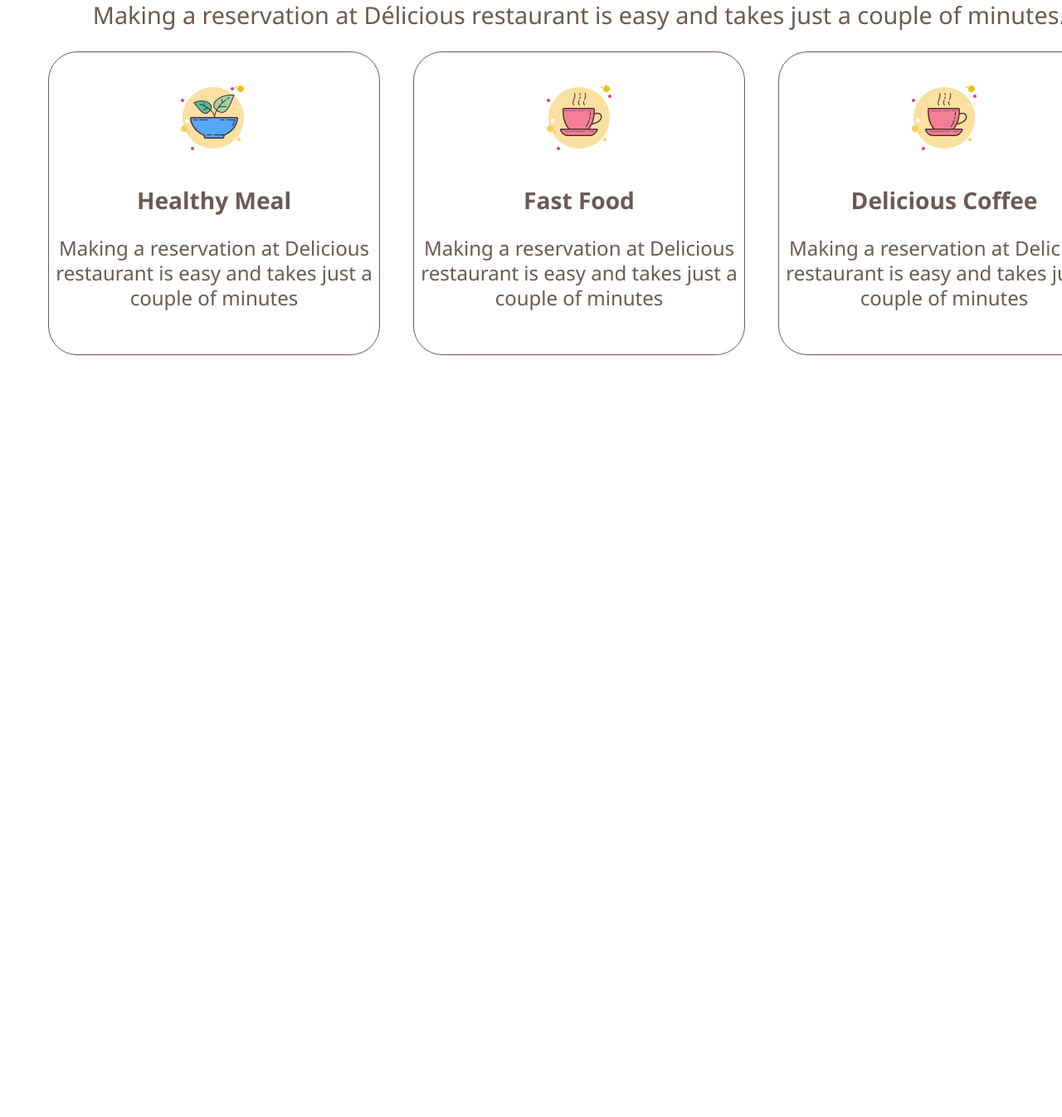
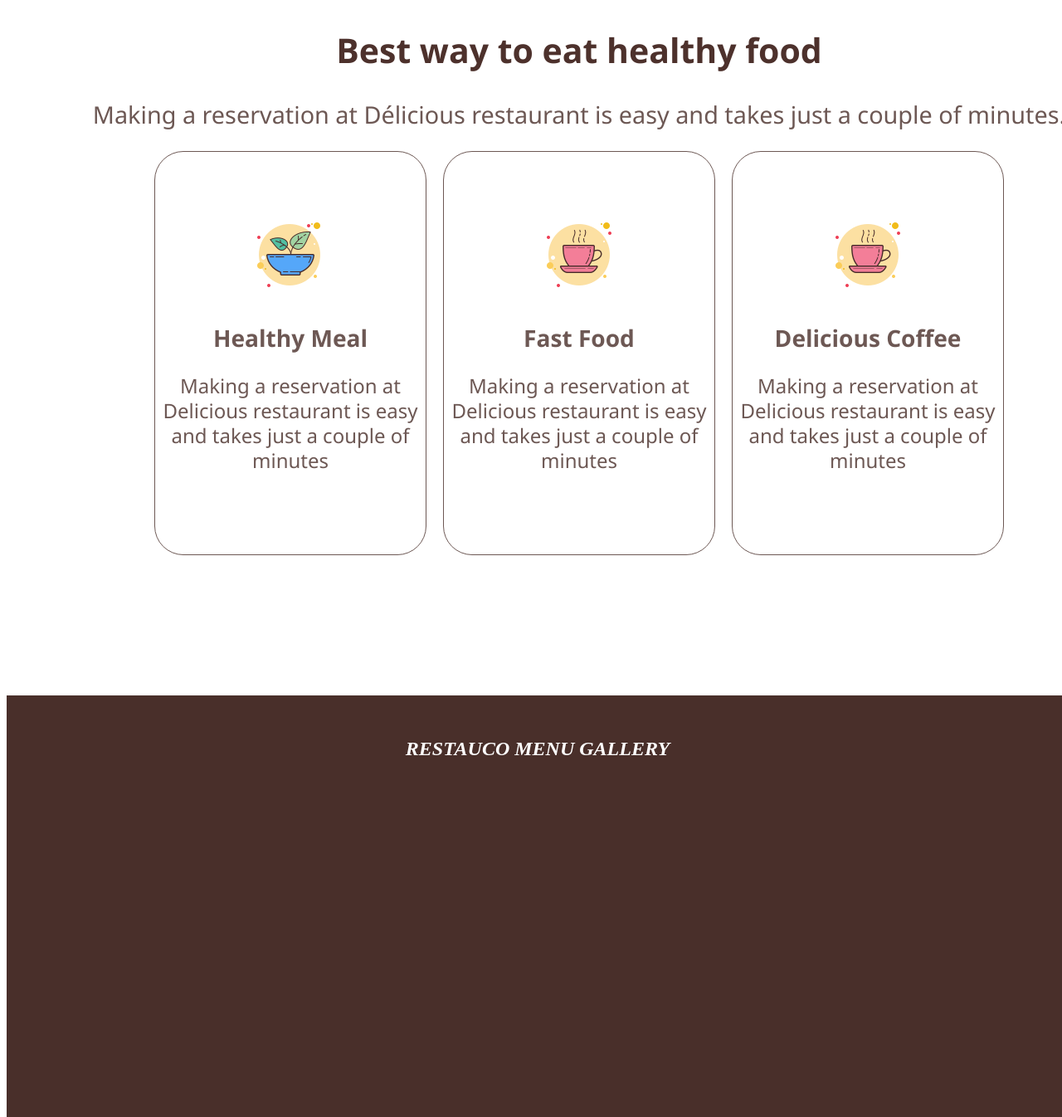
Before and after one commit to blackbird77ad/Project-2-MEST, a plain HTML site: page index.html in a window 1280 px wide. Shown: the part 974-2320 px from the top of the page at 83% size. Before the commit the page ends 1692 px from the top, so only its background shows below. Drawn offline with Linux system fonts and the light colour scheme.

Commit message:
Menu section added

```diff
--- a/index.html
+++ b/index.html
@@ -102,7 +102,26 @@ Making a reservation at Delicious restaurant is easy and takes just a couple of
   <!-- Home section ends here -->
 
   <!-- Menu section goes here -->
-  <section></section>
+  <section class="menu">
+
+  <h2>
+    RESTAUCO MENU GALLERY
+  </h2>
+
+  <div>
+
+    <div>
+    <img src="" alt="">
+    </div>
+    <div>
+    <img src="" alt="">
+    </div>
+    <div>
+    <img src="" alt="">
+    </div>
+
+  </div>
+  </section>
   <!-- Menu section ends here -->
 
   <!-- About section starts here -->
--- a/styles.css
+++ b/styles.css
@@ -1,7 +1,7 @@
 /* Navbar Styles */
 .navbar {
   height: 8vh;
-  width: calc();
+  width: 100vw;
   display: flex;
   justify-content: space-between;
   align-items: center;
@@ -57,14 +57,14 @@
 
 /* Hero Section Styles */
 .hero {
-  height: 85vh;
+  height: 100vh;
   display: flex;
   flex-direction: row;
   background-image: linear-gradient(
     to right,
     #b67c62 0%,
-    #ffe0db 19%,
-    #ffe0db 19%,
+     18%,
+    #ffe0db 21%,
     #ffe0db 50vh
   );
   /* border: none;
@@ -99,8 +99,9 @@
 
 .herobtn {
   height: 4rem;
-  width: 30%;
+  width: 35%;
   color: white;
+  border-color: #ffe0db;
   border-radius: 45px;
   background-color: #fe5f41;
   font-weight: bold;
@@ -154,8 +155,12 @@
 .hv-cont {
     display: flex;
     height: 100%;
+    width: 80%;
+    margin: auto;
+    /* margin: 2rem;*/
    flex-direction: row;
-   column-gap: 40px;
+   justify-content: space-around;
+   column-gap: 20px;
    border-radius: 20px;
 }
 
@@ -167,11 +172,10 @@
 
 .hdiv1 {
     border: solid;
-    border-width: 0.5px;
+    border-width: 1px;
     border-radius: 35px;
-    height: 60%;
+    height: 80%;
     color:#442222;
-    justify-content: center;
     align-content: center;
 }
 
@@ -179,9 +183,8 @@
     border: solid;
     border-width: 0.5px;
     border-radius: 35px;
-    height: 60%;
+    height: 80%;
     color:#442222;
-    justify-content: center;
     align-content: center;
 }
 
@@ -189,9 +192,8 @@
   border: solid;
     border-width: 0.5px;
     border-radius: 35px;
-    height: 60%;
+    height: 80%;
     color:#442222;
-    justify-content: center;
     align-content: center;
 }
 
@@ -204,3 +206,21 @@
     line-height: 30px;
     color: #6d5854;
 }
+
+.menu {
+    background-color: #492f2a;
+    height: 100vh;
+    width: 100vw;
+}
+
+.menu h2 {
+    color: white;
+    font-weight: bolder;
+    line-height: 4rem;
+    font-style: italic;
+    display: flex;
+    flex-direction: flex;
+    justify-content: center;
+    padding: 2rem;
+
+}
```
Also changed, not shown: images/men1.jpg (added), images/men2.jpg (added), images/men4.jpg (added), images/men5.jpg (added), 2 other files.
